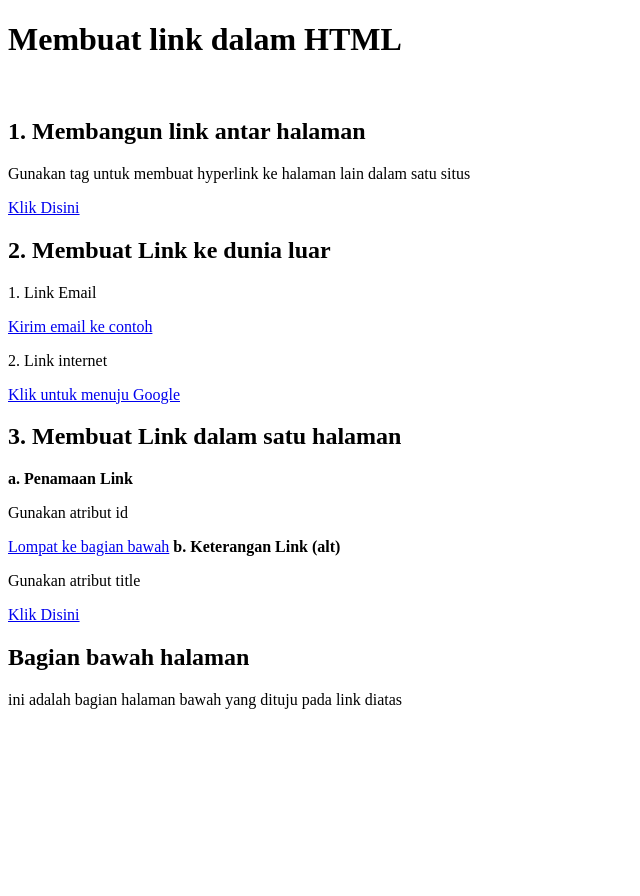
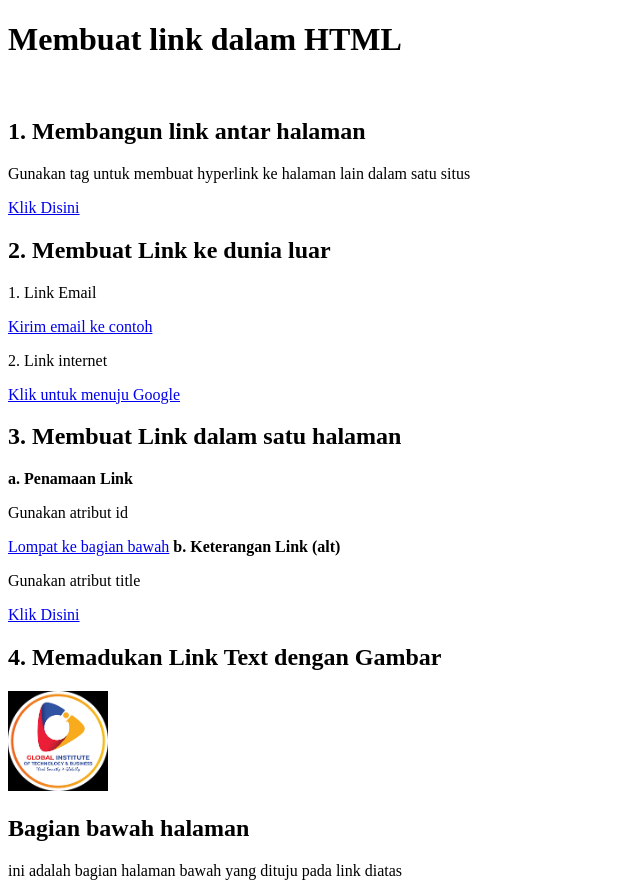
Before and after one commit to dapimorales/1124160205-p5, a plain HTML site: page index.html in a window 1280 px wide. Shown: the whole page, without its empty margins (0-640 px from the left). Before the commit the page ends 800 px from the top, so only its background shows below. Drawn offline with Linux system fonts and the light colour scheme.

Commit message:
Memadukan link text pada gambar

```diff
--- a/index.html
+++ b/index.html
@@ -27,6 +27,8 @@
     <p>Gunakan atribut title</p>
     <a href="https://github.com/dapimorales" title="Kunjungi Github saya">Klik Disini</a>
 
+    <h2>4. Memadukan Link Text dengan Gambar</h2>
+    <a href="https://global.ac.id/" target="_blank"><img src="global.png" alt="Logo global" style="width: 100px;"></a>
 
     <h2 id="bagian-bawah">Bagian bawah halaman</h2>
     <p>ini adalah bagian halaman bawah yang dituju pada link diatas</p>
```
Also changed, not shown: global.png (added).
